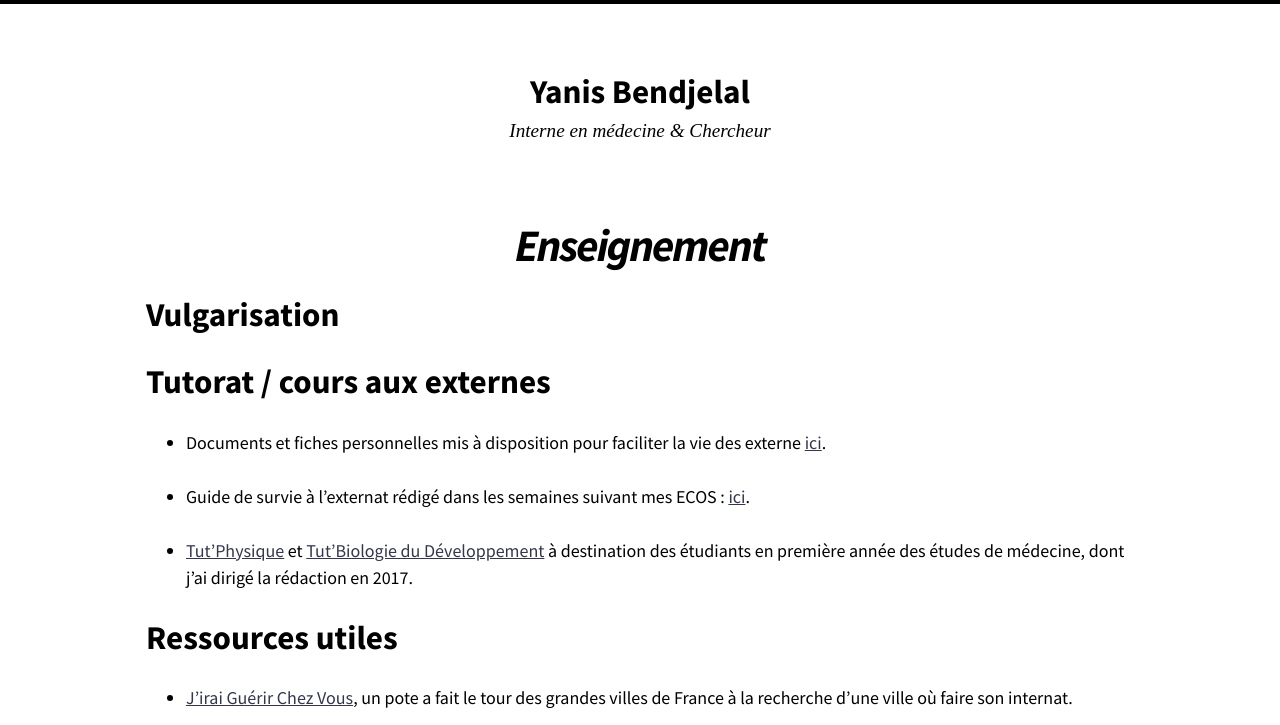
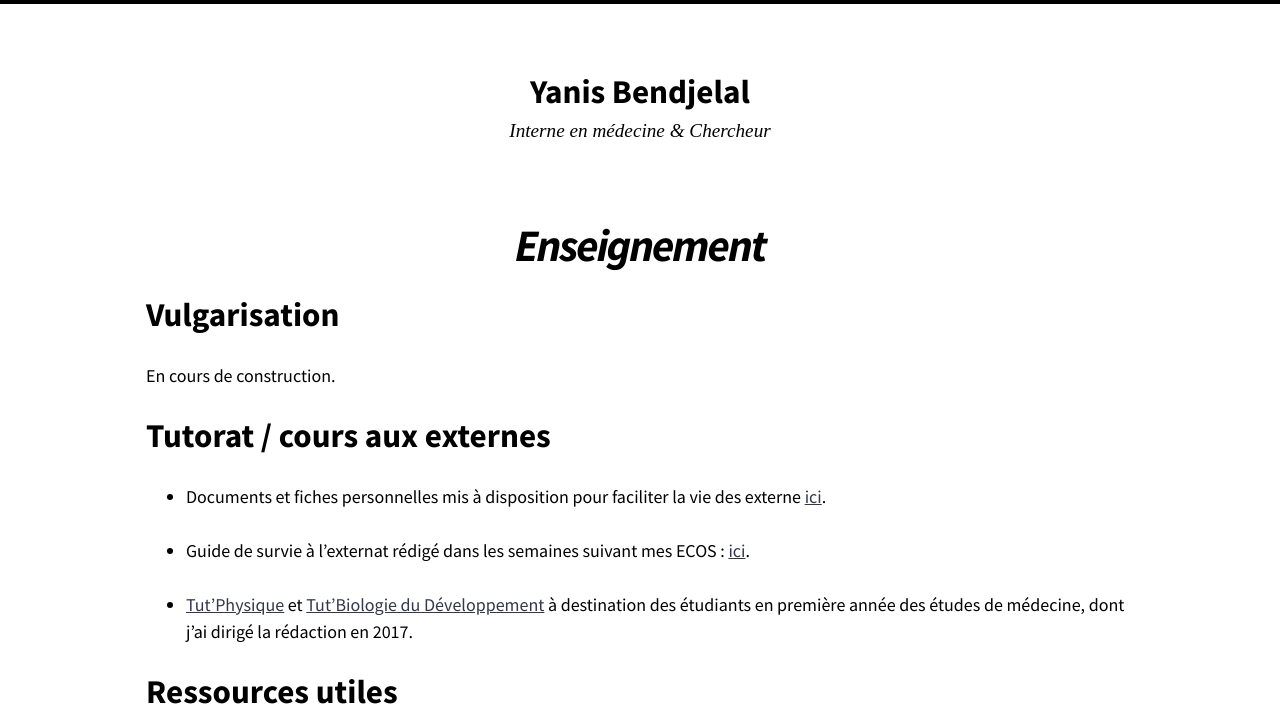
Before and after one commit to Bendjelal/bendjelal.github.io, a Jekyll site: the page built from enseignement.md, in a window 1280 px wide, cut to the strip 0-725 px from the top of the page. Built offline with Jekyll 4.4.1, drawn with Linux system fonts in a browser that asks for light colours; nearby versions of some CDN libraries.

Commit message:
Update enseignement.md

```diff
--- a/enseignement.md
+++ b/enseignement.md
@@ -6,6 +6,7 @@ permalink: /enseignement/
 
 # Vulgarisation
 
+En cours de construction.
 
 # Tutorat / cours aux externes
 
```
